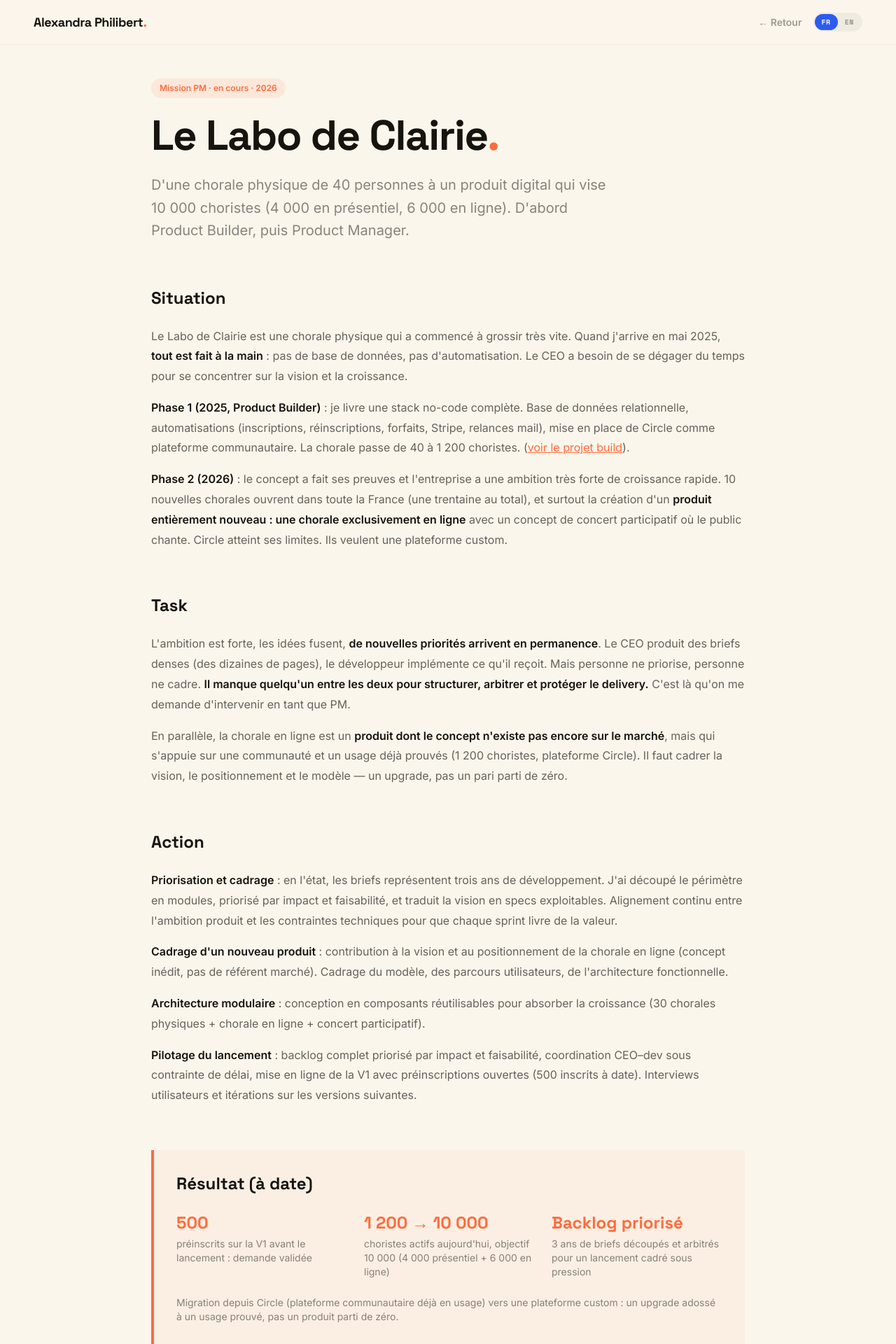
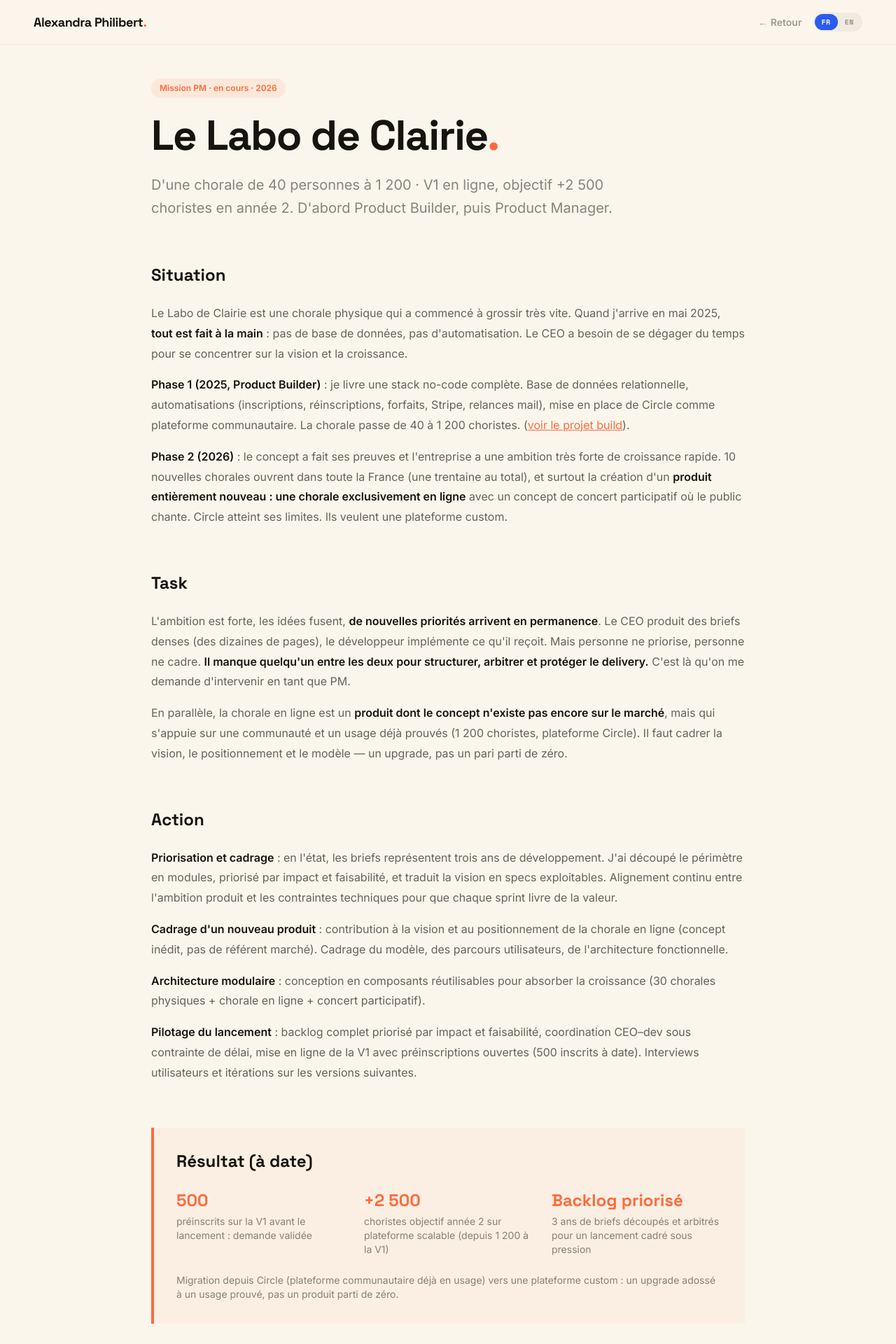
Before and after one commit to awphilibert-alt/portfolio, a Next.js app: page /cases/le-labo-de-clairie in a window 1280 px wide. Shown: the top 1920 px of the page at 70% size. Built offline with nearby package versions, Linux system fonts and the light colour scheme.

Commit message:
Aligner objectif choristes Labo de Clairie avec CV (+2500 en année 2)
Co-Authored-By: Claude Sonnet 4.6 <noreply@anthropic.com>

```diff
--- a/src/app/cases/le-labo-de-clairie/page.tsx
+++ b/src/app/cases/le-labo-de-clairie/page.tsx
@@ -18,8 +18,8 @@ const content = {
   back: { fr: "← Retour", en: "← Back" },
   pill: { fr: "Mission PM · en cours · 2026", en: "PM mission · ongoing · 2026" },
   subtitle: {
-    fr: "D'une chorale physique de 40 personnes à un produit digital qui vise 10 000 choristes (4 000 en présentiel, 6 000 en ligne). D'abord Product Builder, puis Product Manager.",
-    en: "From a 40-person physical choir to a digital product targeting 10,000 members (4,000 in-person, 6,000 online). First Product Builder, then Product Manager.",
+    fr: "D'une chorale de 40 personnes à 1 200 · V1 en ligne, objectif +2 500 choristes en année 2. D'abord Product Builder, puis Product Manager.",
+    en: "From a 40-person choir to 1,200 · V1 live, target +2,500 members in year 2. First Product Builder, then Product Manager.",
   },
   situation: { fr: "Situation", en: "Situation" },
   situationP1: {
@@ -65,12 +65,12 @@ const content = {
   stats: {
     fr: [
       { value: "500", desc: "préinscrits sur la V1 avant le lancement : demande validée" },
-      { value: "1 200 → 10 000", desc: "choristes actifs aujourd'hui, objectif 10 000 (4 000 présentiel + 6 000 en ligne)" },
+      { value: "+2 500", desc: "choristes objectif année 2 sur plateforme scalable (depuis 1 200 à la V1)" },
       { value: "Backlog priorisé", desc: "3 ans de briefs découpés et arbitrés pour un lancement cadré sous pression" },
     ],
     en: [
+      { value: "+2,500", desc: "year 2 target on a scalable platform (from 1,200 at V1 launch)" },
       { value: "500", desc: "pre-registrations on V1 before launch: demand validated" },
-      { value: "1,200 → 10,000", desc: "active members today, target 10,000 (4,000 in-person + 6,000 online)" },
       { value: "Prioritized backlog", desc: "3 years of briefs broken down and arbitrated for a high-pressure launch" },
     ],
   },
--- a/src/app/translations.ts
+++ b/src/app/translations.ts
@@ -69,14 +69,14 @@ export const t = {
     cvButton: { fr: "Télécharger mon CV ↓", en: "Download my CV ↓" },
     experience_items: {
       fr: [
-        { year: "2026 · présent", label: "Product Manager freelance", company: "Le Labo de Clairie", detail: "Nouvelle plateforme · V1 en ligne, objectif 10 000 choristes" },
+        { year: "2026 · présent", label: "Product Manager freelance", company: "Le Labo de Clairie", detail: "Nouvelle plateforme · V1 en ligne, objectif +2 500 choristes en année 2" },
         { year: "2025 · 2026", label: "Product Builder freelance", company: "Light Geek Studio", detail: "Studio no-code & IA, 9+ projets livrés" },
         { year: "2016 · 2025", label: "Fondatrice & CEO", company: "Nomad's", detail: "Marketplace bien-être à deux faces, 200 praticien·ne·s actif·ve·s, 900+ sur 9 ans, jusqu'à 6 villes (4 à la cession), cession à une entrepreneure en 2025" },
         { year: "2016", label: "Customer Experience", company: "Dior Parfums", detail: "Marchés UK, DACH, France · 3 langues" },
         { year: "2014 · 2016", label: "Traductrice freelance", company: "Arte", detail: "Transcription et traduction de rushs documentaires" },
       ],
       en: [
-        { year: "2026 · present", label: "Freelance Product Manager", company: "Le Labo de Clairie", detail: "New platform · V1 live, 10,000 choir members target" },
+        { year: "2026 · present", label: "Freelance Product Manager", company: "Le Labo de Clairie", detail: "New platform · V1 live, +2,500 choir members target in year 2" },
         { year: "2025 · 2026", label: "Freelance Product Builder", company: "Light Geek Studio", detail: "No-code & AI studio, 9+ projects shipped" },
         { year: "2016 · 2025", label: "Founder & CEO", company: "Nomad's", detail: "Two-sided wellness marketplace, 200 active practitioners, 900+ over 9 years, up to 6 cities (4 at exit), sold in 2025" },
         { year: "2016", label: "Customer Experience", company: "Dior Parfums", detail: "UK, DACH & France markets · 3 languages" },
```
